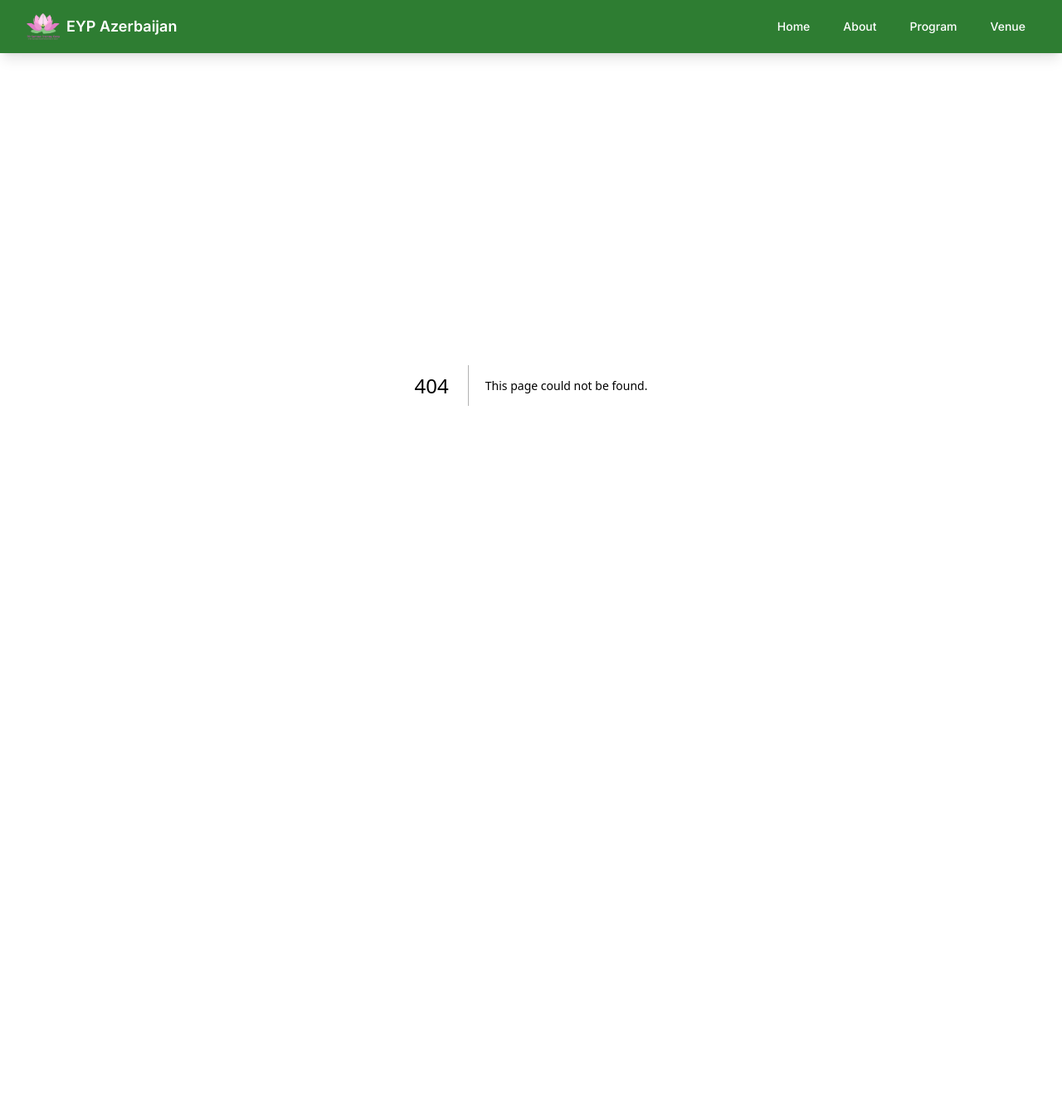
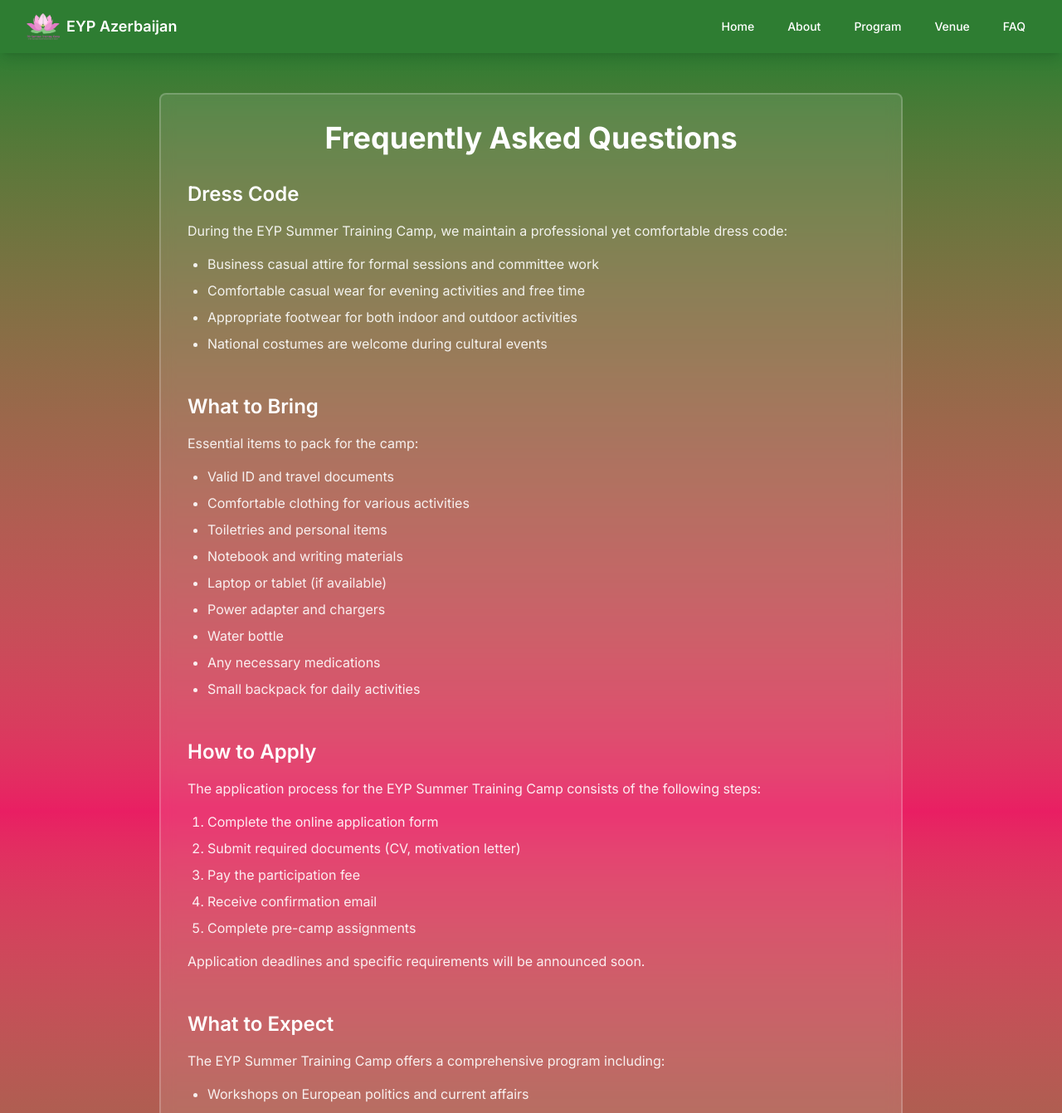
Before and after one commit to Ph4ntomByte/Summer_Training_Camp, a Next.js app: page /faq in a window 1280 px wide. Before the commit this address had no page. Shown: the top 1341 px of the page at 83% size. Before the commit the page ends 864 px from the top, so only its background shows below. Built offline with nearby package versions, Linux system fonts and the light colour scheme.

Commit message:
feat: add page for Frequently Asked Questions

```diff
--- /dev/null
+++ b/src/app/faq/page.tsx
@@ -0,0 +1,96 @@
+import React from 'react';
+
+export default function FAQPage() {
+  return (
+    <main className="min-h-screen bg-gradient-to-b from-[#2E7D32] via-[#E91E63] to-[#2E7D32]">
+      <div className="container mx-auto px-4 py-12">
+        <div className="max-w-4xl mx-auto">
+          <div className="bg-white/10 backdrop-blur-sm p-8 rounded-lg border-2 border-white/20">
+            <h1 className="text-4xl font-bold mb-8 text-white text-center">Frequently Asked Questions</h1>
+
+            {/* Dress Code Section */}
+            <section className="mb-12">
+              <h2 className="text-2xl font-semibold mb-4 text-white">Dress Code</h2>
+              <div className="space-y-4 text-white/90">
+                <p>During the EYP Summer Training Camp, we maintain a professional yet comfortable dress code:</p>
+                <ul className="list-disc pl-6 space-y-2">
+                  <li>Business casual attire for formal sessions and committee work</li>
+                  <li>Comfortable casual wear for evening activities and free time</li>
+                  <li>Appropriate footwear for both indoor and outdoor activities</li>
+                  <li>National costumes are welcome during cultural events</li>
+                </ul>
+              </div>
+            </section>
+
+            {/* What to Bring Section */}
+            <section className="mb-12">
+              <h2 className="text-2xl font-semibold mb-4 text-white">What to Bring</h2>
+              <div className="space-y-4 text-white/90">
+                <p>Essential items to pack for the camp:</p>
+                <ul className="list-disc pl-6 space-y-2">
+                  <li>Valid ID and travel documents</li>
+                  <li>Comfortable clothing for various activities</li>
+                  <li>Toiletries and personal items</li>
+                  <li>Notebook and writing materials</li>
+                  <li>Laptop or tablet (if available)</li>
+                  <li>Power adapter and chargers</li>
+                  <li>Water bottle</li>
+                  <li>Any necessary medications</li>
+                  <li>Small backpack for daily activities</li>
+                </ul>
+              </div>
+            </section>
+
+            {/* Application Process Section */}
+            <section className="mb-12">
+              <h2 className="text-2xl font-semibold mb-4 text-white">How to Apply</h2>
+              <div className="space-y-4 text-white/90">
+                <p>The application process for the EYP Summer Training Camp consists of the following steps:</p>
+                <ol className="list-decimal pl-6 space-y-2">
+                  <li>Complete the online application form</li>
+                  <li>Submit required documents (CV, motivation letter)</li>
+                  <li>Pay the participation fee</li>
+                  <li>Receive confirmation email</li>
+                  <li>Complete pre-camp assignments</li>
+                </ol>
+                <p className="mt-4">Application deadlines and specific requirements will be announced soon.</p>
+              </div>
+            </section>
+
+            {/* Program Overview Section */}
+            <section className="mb-12">
+              <h2 className="text-2xl font-semibold mb-4 text-white">What to Expect</h2>
+              <div className="space-y-4 text-white/90">
+                <p>The EYP Summer Training Camp offers a comprehensive program including:</p>
+                <ul className="list-disc pl-6 space-y-2">
+                  <li>Workshops on European politics and current affairs</li>
+                  <li>Skills development sessions (public speaking, negotiation, leadership)</li>
+                  <li>Committee work and resolution writing</li>
+                  <li>Cultural exchange activities</li>
+                  <li>Networking opportunities with EYP alumni and professionals</li>
+                  <li>Social events and team-building activities</li>
+                  <li>Field trips and cultural visits</li>
+                </ul>
+              </div>
+            </section>
+
+            {/* Additional Information Section */}
+            <section>
+              <h2 className="text-2xl font-semibold mb-4 text-white">Additional Information</h2>
+              <div className="space-y-4 text-white/90">
+                <p>Important notes:</p>
+                <ul className="list-disc pl-6 space-y-2">
+                  <li>Accommodation and meals are included in the participation fee</li>
+                  <li>Travel arrangements should be made independently</li>
+                  <li>Insurance coverage is mandatory</li>
+                  <li>Special dietary requirements can be accommodated upon request</li>
+                  <li>Emergency contact information will be provided before the camp</li>
+                </ul>
+              </div>
+            </section>
+          </div>
+        </div>
+      </div>
+    </main>
+  );
+}
--- a/src/components/Navigation/Navbar.tsx
+++ b/src/components/Navigation/Navbar.tsx
@@ -40,6 +40,9 @@ export default function Navbar() {
               <Link href="/venue" className="text-white hover:text-white/80 px-3 py-2 rounded-md text-sm font-medium transition-colors">
                 Venue
               </Link>
+              <Link href="/faq" className="text-white hover:text-white/80 px-3 py-2 rounded-md text-sm font-medium transition-colors">
+                FAQ
+              </Link>
             </div>
           </div>
 
@@ -80,6 +83,9 @@ export default function Navbar() {
             <Link href="/venue" className="text-white hover:text-white/80 block px-3 py-2 rounded-md text-base font-medium transition-colors">
               Venue
             </Link>
+            <Link href="/faq" className="text-white hover:text-white/80 block px-3 py-2 rounded-md text-base font-medium transition-colors">
+              Faq
+            </Link>
           </div>
         </div>
       )}
```
